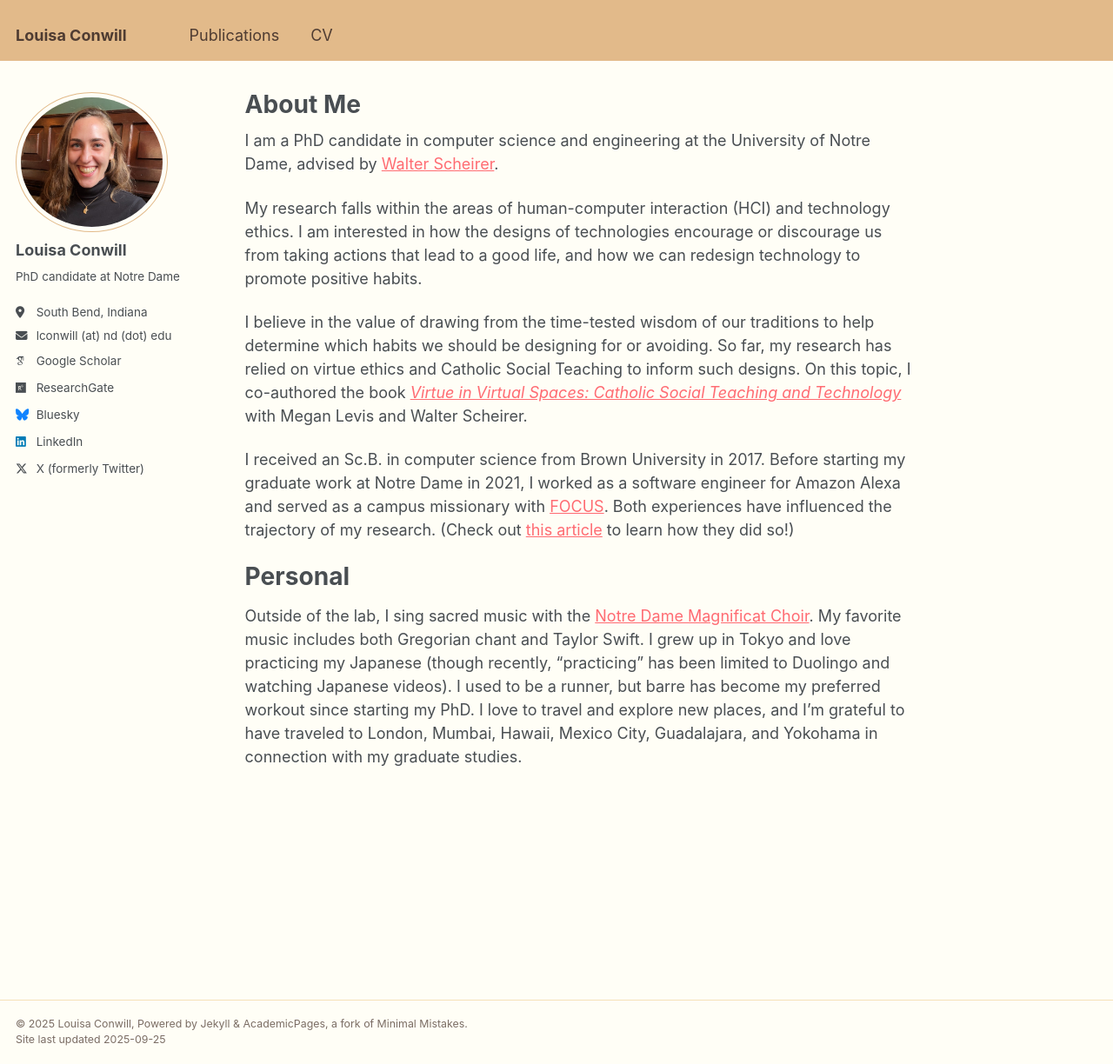
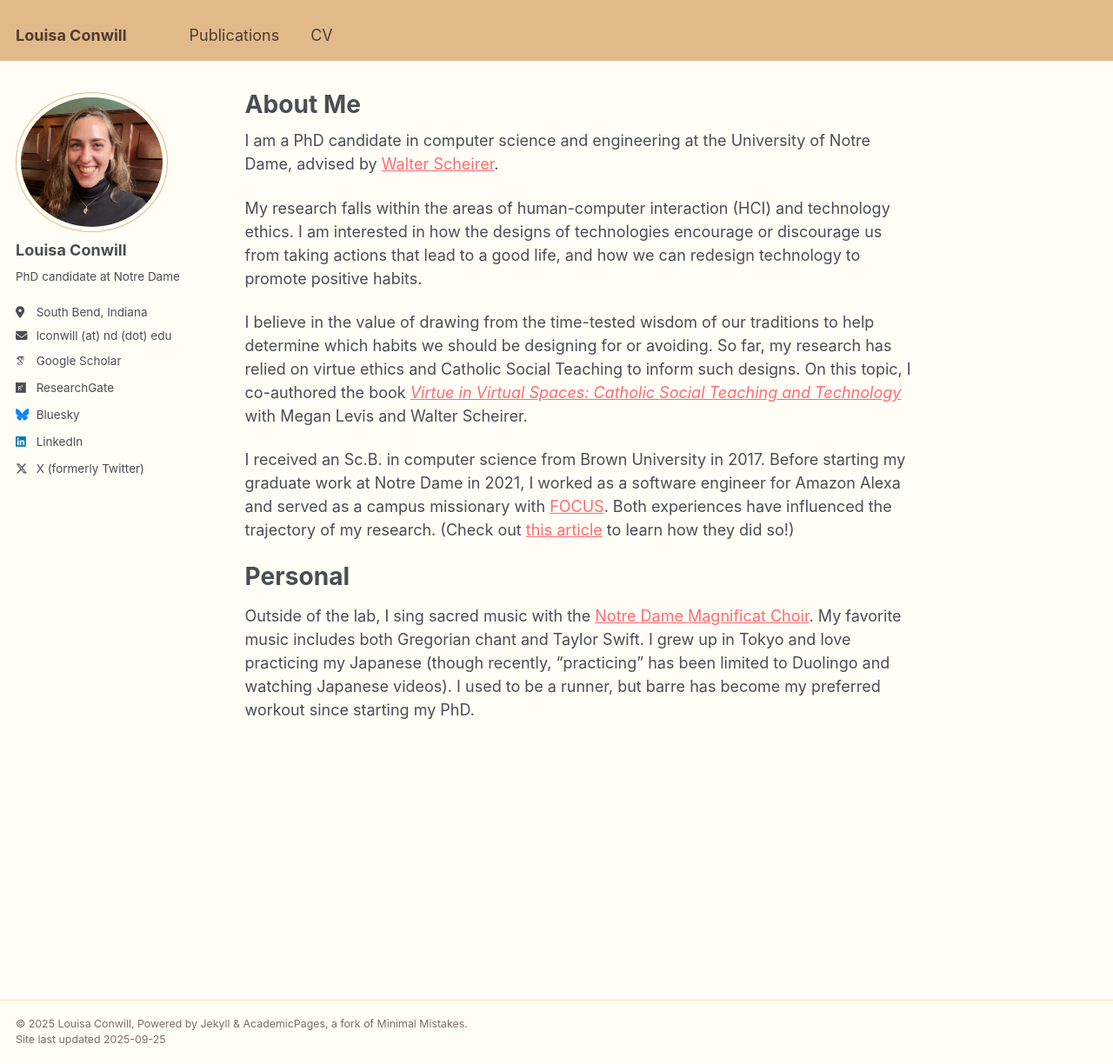
Before and after one commit to louisaconwill/louisaconwill.github.io, a Jekyll site: the page built from _pages/about.md, in a window 1280 px wide and 1224 px high. Shown: the whole window at 87% size. Built offline with Jekyll 4.4.1, drawn with Linux system fonts in a browser that asks for light colours; some web fonts are replaced.

Commit message:
Update about me

```diff
--- a/_pages/about.md
+++ b/_pages/about.md
@@ -18,4 +18,4 @@ I received an Sc.B. in computer science from Brown University in 2017. Before st
 
 Personal
 ======
-Outside of the lab, I sing sacred music with the [Notre Dame Magnificat Choir](https://www.youtube.com/@notredamemagnificatchoir). My favorite music includes both Gregorian chant and Taylor Swift. I grew up in Tokyo and love practicing my Japanese (though recently, "practicing" has been limited to Duolingo and watching Japanese videos). I used to be a runner, but barre has become my preferred workout since starting my PhD. I love to travel and explore new places, and I'm grateful to have traveled to London, Mumbai, Hawaii, Mexico City, Guadalajara, and Yokohama in connection with my graduate studies.
+Outside of the lab, I sing sacred music with the [Notre Dame Magnificat Choir](https://www.youtube.com/@notredamemagnificatchoir). My favorite music includes both Gregorian chant and Taylor Swift. I grew up in Tokyo and love practicing my Japanese (though recently, "practicing" has been limited to Duolingo and watching Japanese videos). I used to be a runner, but barre has become my preferred workout since starting my PhD.
```
